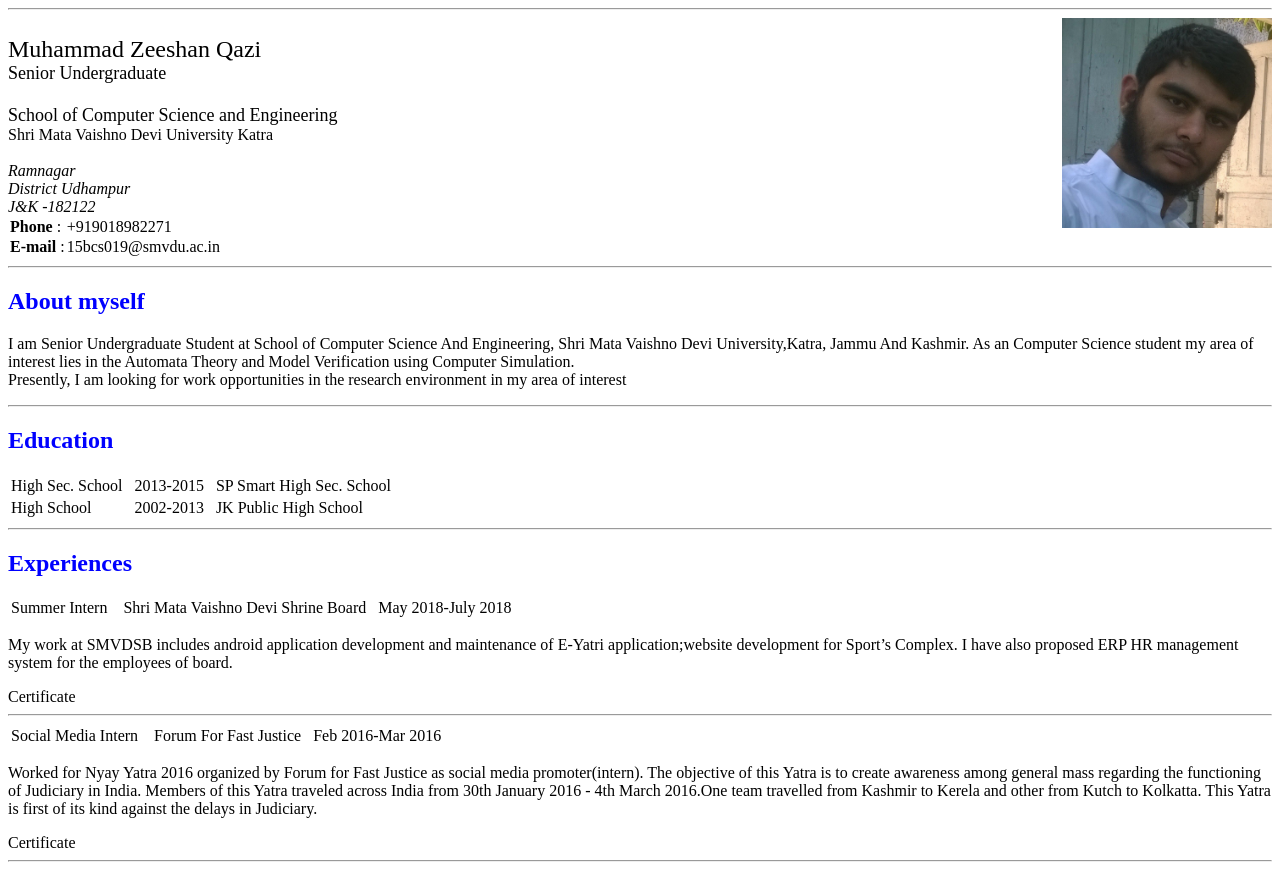
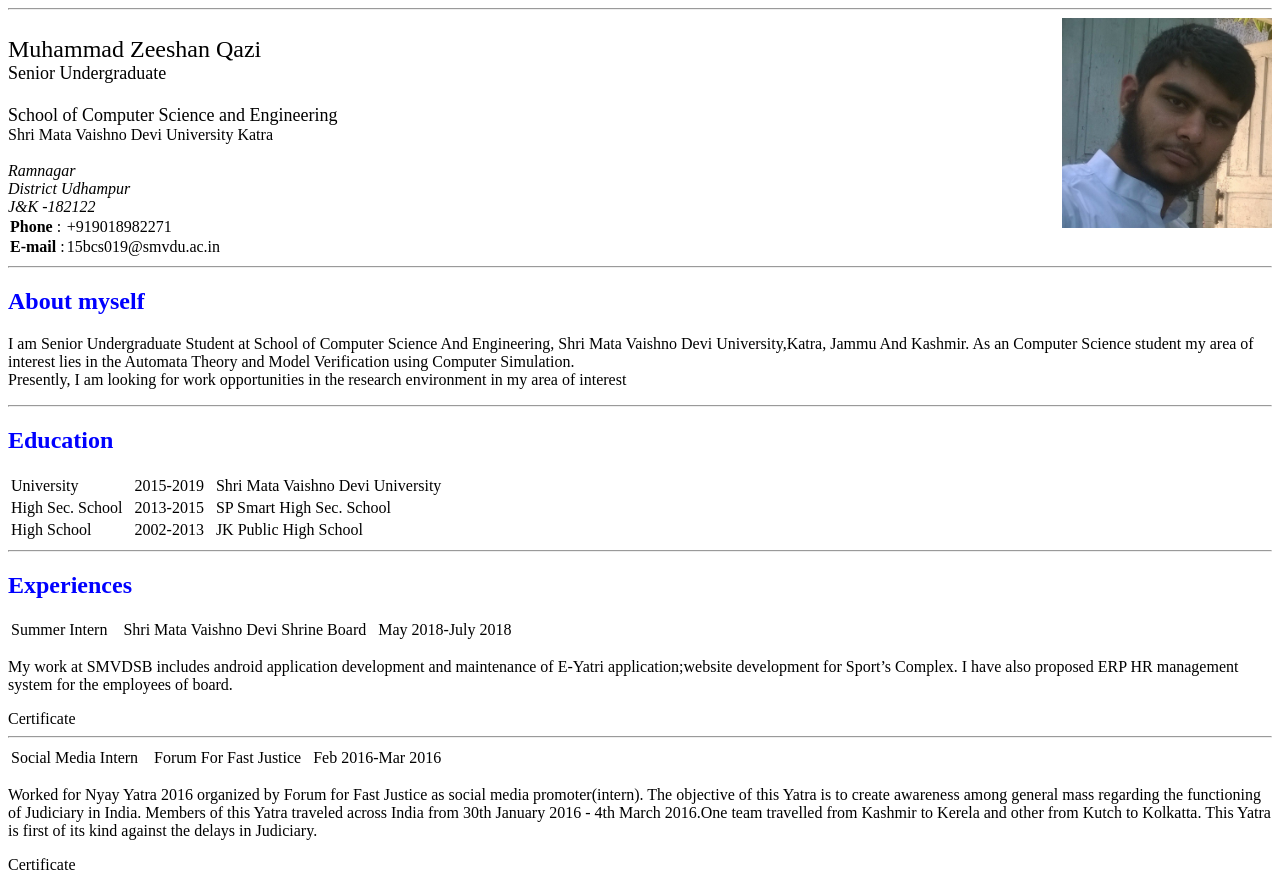
Before and after one commit to mzeeqazi/mzeeqazi.github.io, a plain HTML site: page index.html in a window 1280 px wide. Shown: the top 876 px of the page. Drawn offline with Linux system fonts and the light colour scheme.

Commit message:
added university info

```diff
--- a/index.html
+++ b/index.html
@@ -39,6 +39,7 @@
     <h2 style="color: blue">Education</h2>
     <table>
     	<tbody>
+		<tr><td>University</td><td>&nbsp;&nbsp;2015-2019</td><td>&nbsp;&nbsp;Shri Mata Vaishno Devi University</td></tr>
     		<tr><td>High Sec. School</td><td>&nbsp;&nbsp;2013-2015</td><td>&nbsp;&nbsp;SP Smart High Sec. School</td></tr>
     		<tr><td>High School</td><td>&nbsp;&nbsp;2002-2013</td><td>&nbsp;&nbsp;JK Public High School</td></tr>
     	</tbody>
```
